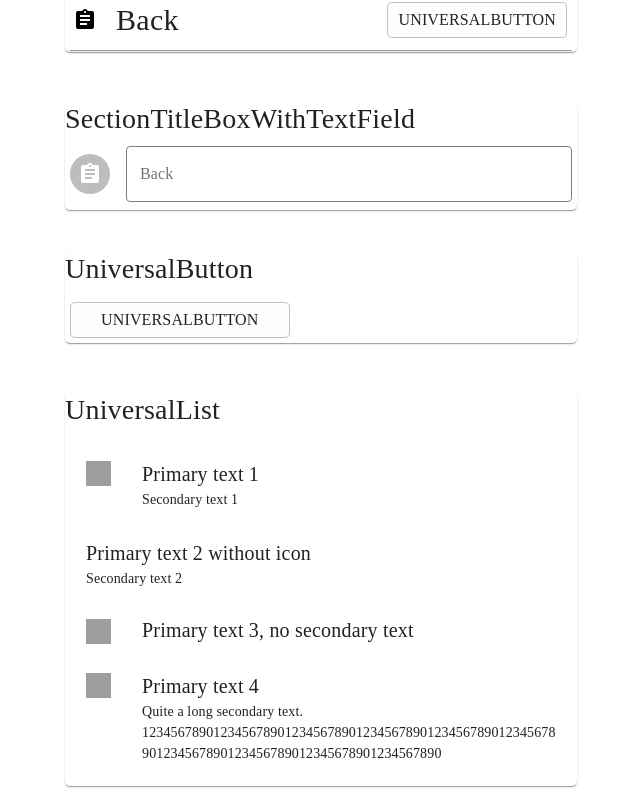
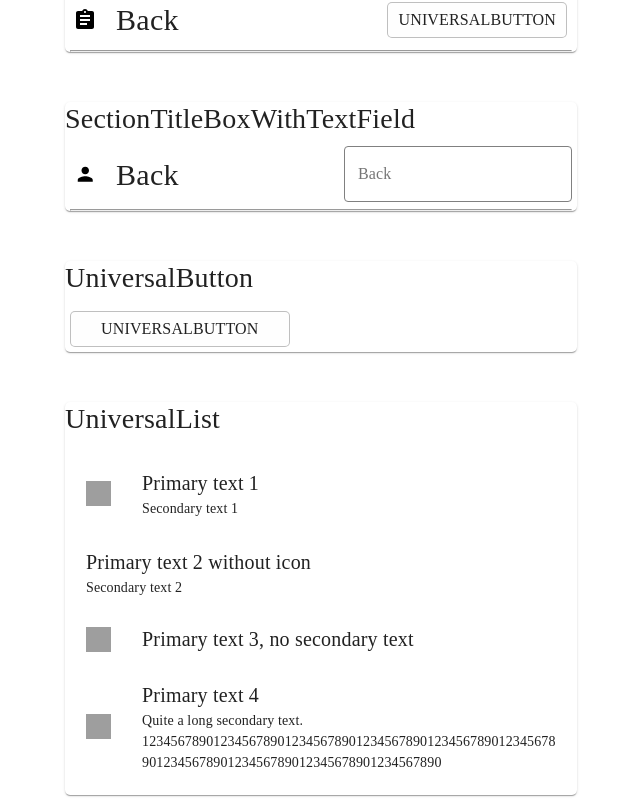
Before and after one commit to nugurang/nugurang-deprecated, a Next.js app in the folder nugurang-front/: page /test_comp in a window 1280 px wide. Shown: the part 5335-6140 px from the top of the page, without its empty margins (319-959 px from the left). Built offline with nearby package versions, Linux system fonts and the light colour scheme; grey boxes are pictures that could not be loaded.

Commit message:
Refactor SectionTitleBox* & others

```diff
--- a/nugurang-front/components/PageTitleBox.js
+++ b/nugurang-front/components/PageTitleBox.js
@@ -1,5 +1,3 @@
-import React from 'react';
-import PropTypes from 'prop-types';
 import { useRouter } from 'next/router'
 import { withStyles } from '@material-ui/core/styles';
 import Box from '@material-ui/core/Box';
@@ -42,7 +40,7 @@ function PageTitleBox({ classes, children, title, backButton = true}) {
       <Box className={classes.box}>
         <Grid container spacing={2} alignItems="center" justify="space-between">
           <Grid item>
-            <Grid container spacing={2} alignItems="center" justify="flex-end">
+            <Grid container spacing={2} alignItems="center" justify="flex-start">
               {
               backButton
               && (
@@ -77,8 +75,4 @@ function PageTitleBox({ classes, children, title, backButton = true}) {
   );
 }
 
-PageTitleBox.propTypes = {
-  classes: PropTypes.object.isRequired,
-};
-
 export default withStyles(styles)(PageTitleBox);
--- a/nugurang-front/components/SectionTitleBox.js
+++ b/nugurang-front/components/SectionTitleBox.js
@@ -1,9 +1,6 @@
-import React from 'react';
-import PropTypes from 'prop-types';
 import { withStyles } from '@material-ui/core/styles';
 import Avatar from '@material-ui/core/Avatar';
 import Box from '@material-ui/core/Box';
-import CssBaseline from '@material-ui/core/CssBaseline';
 import Grid from '@material-ui/core/Grid';
 import Typography from '@material-ui/core/Typography';
 
@@ -36,33 +33,33 @@ const styles = {
   },
 };
 
-
-function SectionTitleBox(props) {
-  const { classes } = props;
+function SectionTitleBox({ classes, children, icon, title }) {
   return (
-    <>
-      <CssBaseline />
     <Box className={classes.box}>
-        <Grid container spacing={2} alignItems="center" direction="row" justify="flex-start">
-          <Grid item align="center">
+      <Grid container spacing={2} alignItems="center" justify="space-between">
+        <Grid item>
+          <Grid container spacing={2} alignItems="center" justify="flex-start">
+            <Grid item>
               <Avatar className={classes.avatar}>
-              {props.icon}
+                {icon}
               </Avatar>
             </Grid>
-          <Grid item align="center">
+            <Grid item>
               <Typography className={classes.typography}>
-              {props.title}
+                {title}
               </Typography>
+            </Grid>
+          </Grid>
+        </Grid>
+        <Grid item>
+          <Grid container alignItems="center" justify="flex-end">
+            {[children].flat().map((child) => <Grid item>{child}</Grid>)}
+          </Grid>
         </Grid>
       </Grid>
       <hr className={classes.hr} />
     </Box>
-    </>
   );
 }
 
-SectionTitleBox.propTypes = {
-  classes: PropTypes.object.isRequired,
-};
-
 export default withStyles(styles)(SectionTitleBox);
--- a/nugurang-front/components/SectionTitleBoxWithButton.js
+++ b/nugurang-front/components/SectionTitleBoxWithButton.js
@@ -1,12 +1,7 @@
-import React from 'react';
-import PropTypes from 'prop-types';
 import { withStyles } from '@material-ui/core/styles';
-import Avatar from '@material-ui/core/Avatar';
-import Box from '@material-ui/core/Box';
 import Button from '@material-ui/core/Button';
-import CssBaseline from '@material-ui/core/CssBaseline';
-import Grid from '@material-ui/core/Grid';
 import Typography from '@material-ui/core/Typography';
+import SectionTitleBox from "./SectionTitleBox";
 
 const styles = {
   avatar: {
@@ -56,39 +51,15 @@ const styles = {
 };
 
 
-function SectionTitleBox(props) {
-  const { classes } = props;
+function SectionTitleBoxWithButton(props) {
+  const { classes, label, ...other } = props;
   return (
-    <>
-      <CssBaseline />
-      <Box className={classes.box}>
-        <Grid container spacing={2} alignItems="center" direction="row" justify="flex-start">
-          <Grid item container xs spacing={2} alignItems="center" direction="row" justify="flex-start">
-            <Grid item align="left">
-              <Avatar className={classes.avatar}>
-                {props.icon}
-              </Avatar>
-            </Grid>
-            <Grid item align="left">
-              <Typography className={classes.typography}>
-                {props.title}
-              </Typography>
-            </Grid>
-          </Grid>
-          <Grid item xs align="right">
-            <Button className={classes.button}>
-              <Typography className={classes.buttonTypography}>{props.label}</Typography>
-            </Button>
-          </Grid>
-        </Grid>
-        <hr className={classes.hr} />
-      </Box>
-    </>
+    <SectionTitleBox {...other}>
+      <Button className={classes.button}>
+        <Typography className={classes.buttonTypography}>{label}</Typography>
+      </Button>
+    </SectionTitleBox>
   );
 }
 
-SectionTitleBox.propTypes = {
-  classes: PropTypes.object.isRequired,
-};
-
-export default withStyles(styles)(SectionTitleBox);
+export default withStyles(styles)(SectionTitleBoxWithButton);
--- a/nugurang-front/components/SectionTitleBoxWithTextField.js
+++ b/nugurang-front/components/SectionTitleBoxWithTextField.js
@@ -1,22 +1,9 @@
-import React from 'react';
-import PropTypes from 'prop-types';
 import { withStyles } from '@material-ui/core/styles';
-import Avatar from '@material-ui/core/Avatar';
-import Box from '@material-ui/core/Box';
-import CssBaseline from '@material-ui/core/CssBaseline';
 import FormControl from '@material-ui/core/FormControl';
-import Grid from '@material-ui/core/Grid';
 import TextField from '@material-ui/core/TextField';
+import SectionTitleBox from "./SectionTitleBox";
 
 const styles = {
-  box: {
-    border: '0px solid',
-    borderColor: 'rgba(0, 0, 0, 0.25)',
-    borderRadius: 5,
-    margin: '5px',
-    padding: '0px',
-    variant: 'outlined',
-  },
   textField: {
     '& label.Mui-focused': {
       color: 'purple',
@@ -40,38 +27,20 @@ const styles = {
 
 
 function SectionTitleBoxWithTextField(props) {
-  const { classes } = props;
+  const { classes, title } = props;
   return (
-    <>
-      <CssBaseline />
-      <Box className={classes.box}>
-        <Grid container spacing={2} alignItems="center" justify="flex-start">
-          <Grid item align="center">
-            <Avatar>
-              {props.icon}
-            </Avatar>
-          </Grid>
-          <Grid item xs align="center">
+    <SectionTitleBox title={title}>
       <FormControl fullWidth variant="filled">
         <TextField
           className={classes.textField}
-                id="outlined-basic"
           inputProps={{ style: { fontFamily: "Ubuntu" } }}
           InputLabelProps={{ style: { fontFamily: "Ubuntu" } }}
           label={props.title}
           variant="outlined"
         />
       </FormControl>
-          </Grid>
-
-        </Grid>
-      </Box>
-    </>
+    </SectionTitleBox>
   );
 }
 
-SectionTitleBoxWithTextField.propTypes = {
-  classes: PropTypes.object.isRequired,
-};
-
 export default withStyles(styles)(SectionTitleBoxWithTextField);
--- a/nugurang-front/components/UniversalList.js
+++ b/nugurang-front/components/UniversalList.js
@@ -47,7 +47,7 @@ function UniversalList(props) {
       <Box className={classes.box}>
         <List>
           {props.list.map(listItem => (
-            <ListItem key={listItem.id} button alignItems="flex-start" onClick={listItem.onClick}>
+            <ListItem key={listItem.id} button onClick={listItem.onClick}>
               {
                 listItem.icon ?
                 (
```
Lines whose indentation alone changed are shown as unchanged.
